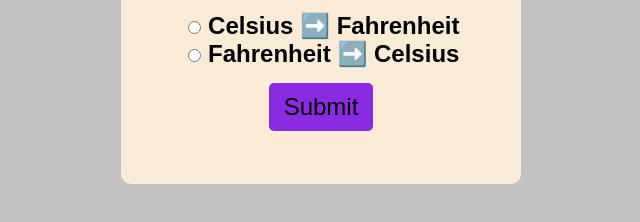
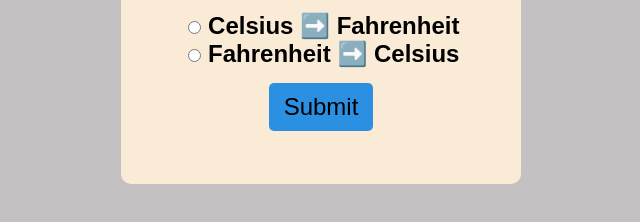
Before and after one commit to JGarcSoar/website, a plain HTML site: page index.html in a window 1280 px wide. Shown: the part 196-418 px from the top of the page, without its empty margins (319-959 px from the left). Drawn offline with Linux system fonts and the light colour scheme.

Commit message:
changes to css colors

```diff
--- a/style.css
+++ b/style.css
@@ -34,7 +34,7 @@ label{
 
 button{
     margin-top: 15px;
-    background-color: blueviolet;
+    background-color: rgb(43, 144, 226);
     font-size: 1.5em;
     border: none;
     padding: 10px 15px;
@@ -43,7 +43,7 @@ button{
 }
 
 button:hover{
-    background-color: rgb(77, 4, 145);
+    background-color: rgb(4, 70, 145);
 }
 
 #result{
```
